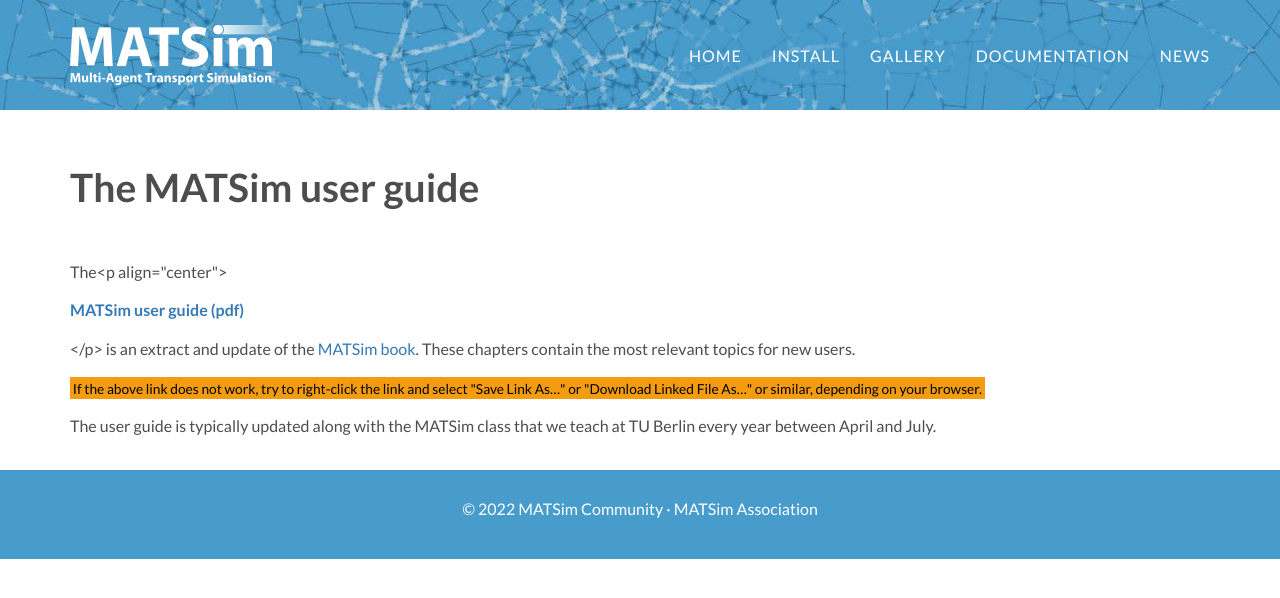
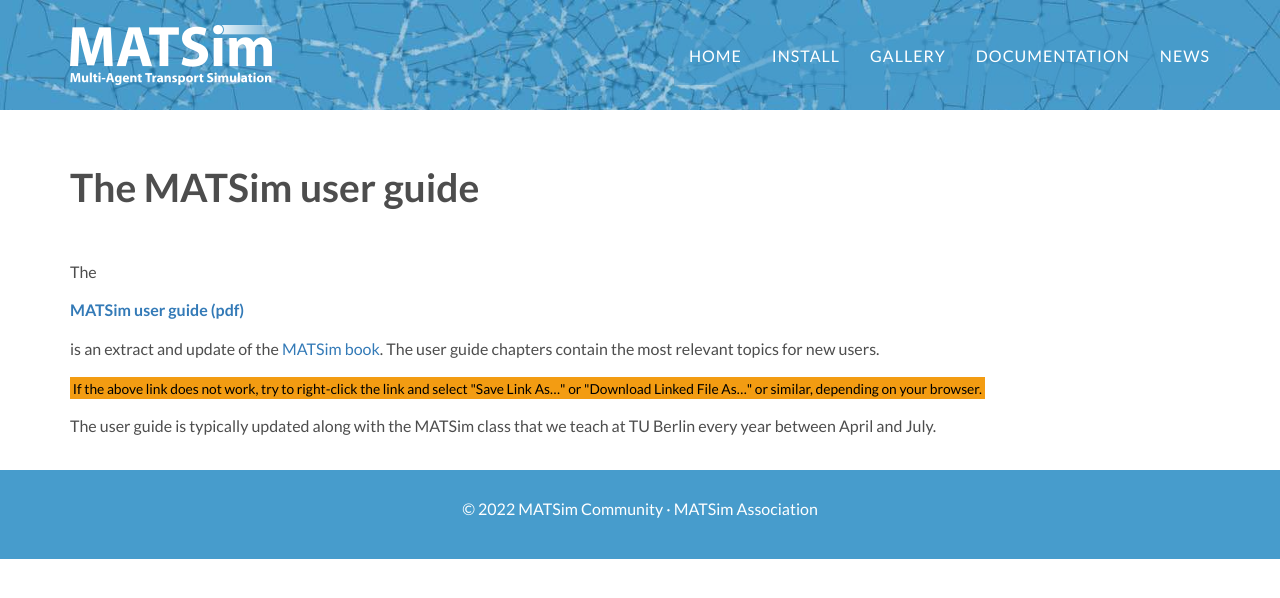
Before and after one commit to matsim-org/jekyll-website, a Jekyll site: the page built from docs/userguide/index.md, in a window 1280 px wide. Shown: the top 598 px of the page. Built offline with Jekyll 4.4.1, drawn with Linux system fonts in a browser that asks for light colours; some web fonts are replaced.

Commit message:
repair formatting

```diff
--- a/docs/userguide/index.md
+++ b/docs/userguide/index.md
@@ -9,11 +9,11 @@
 
 <br/>
 
-The<p align="center">
+The
 
 **[MATSim user guide (pdf)](http://ci.matsim.org:8080/job/MATSim-Book/ws/partOne-latest.pdf)**
 
-</p> is an extract and update of the [MATSim book](/the-book).  These chapters contain the most relevant topics for new users.
+is an extract and update of the [MATSim book](/the-book).  The user guide chapters contain the most relevant topics for new users.
 
 <small><mark>If the above link does not work, try to right-click the link and select "Save Link As…" or "Download Linked File As…" or similar, depending on your browser.</mark></small>
 
```
